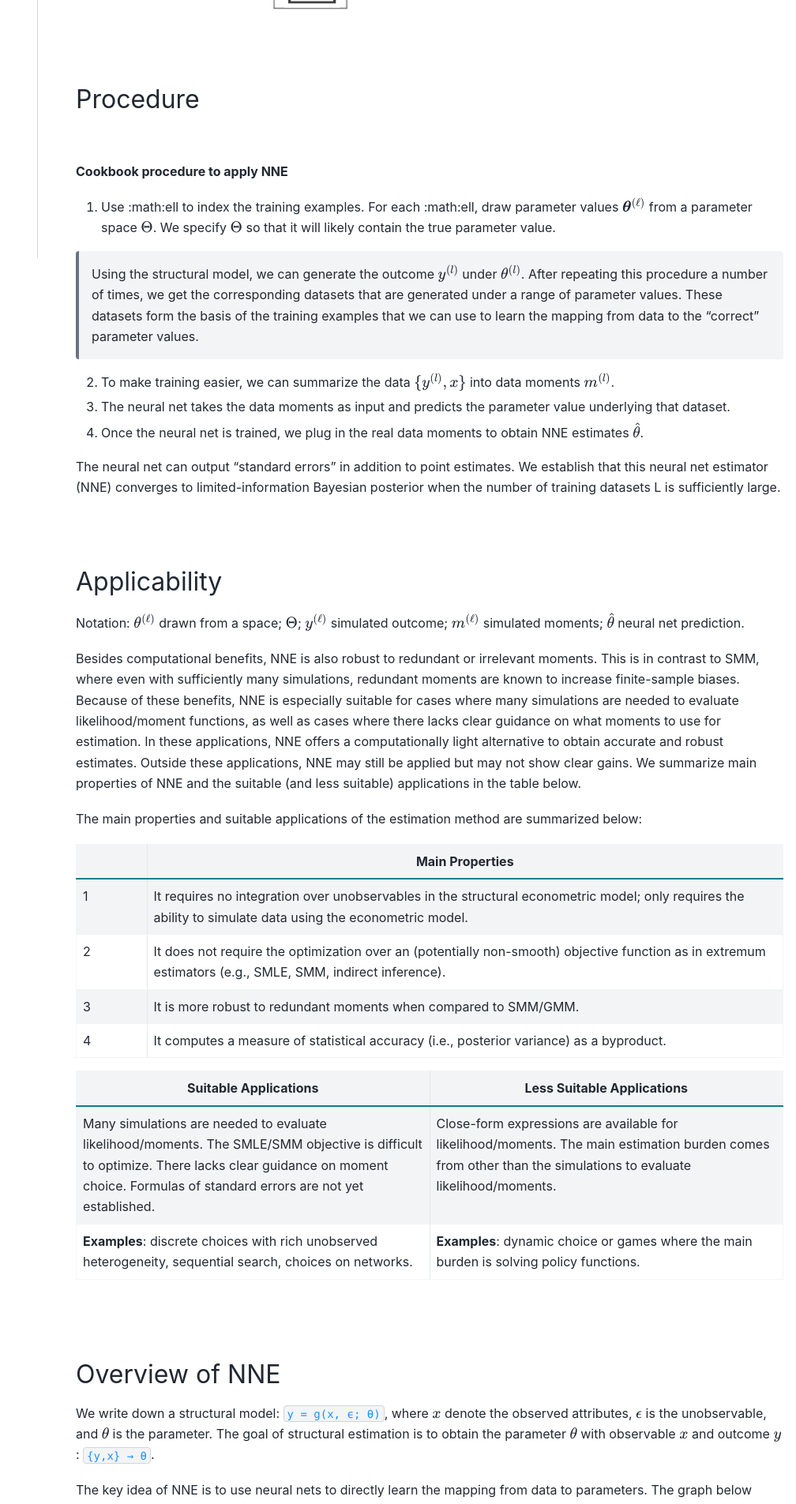
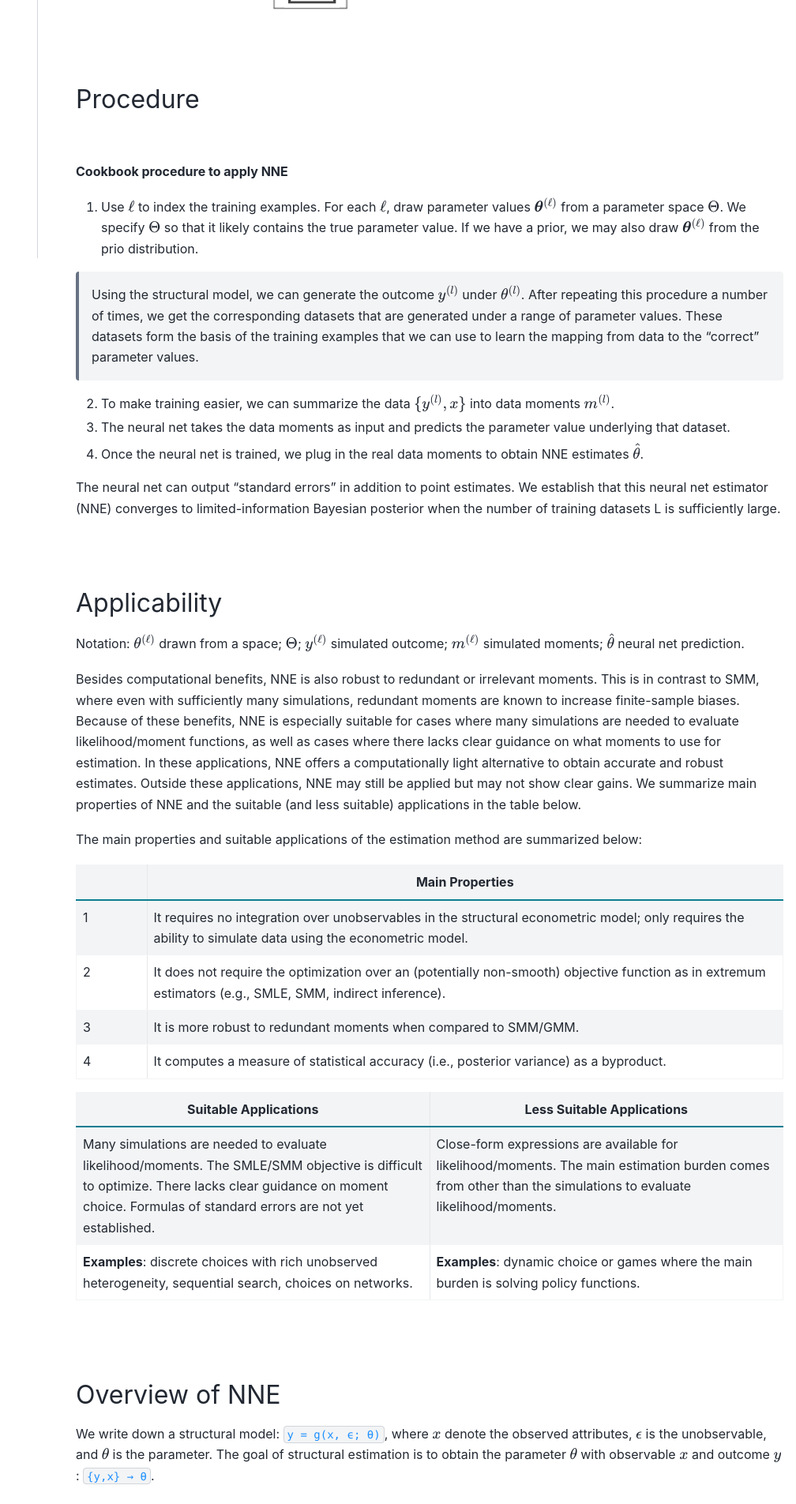
Before and after one commit to nnehome/nnehome.github.io, a Sphinx documentation site: the page built from docs/source/home/home.rst, in a window 1280 px wide. Shown: the part 1542-3447 px from the top of the page at 79% size, without its empty margins (272-1280 px from the left). Built offline with Sphinx 7.4.7 and the PyData theme 0.15.4, drawn with Linux system fonts in a browser that asks for light colours.

Commit message:
some change

```diff
--- a/docs/source/home/home.rst
+++ b/docs/source/home/home.rst
@@ -58,7 +58,7 @@
 
 **Cookbook procedure to apply NNE**
 
-1. Use :math:\ell to index the training examples. For each :math:\ell, draw parameter values :math:`\boldsymbol{\theta}^{(\ell)}` from a parameter space :math:`\Theta`. We specify :math:`\Theta` so that it will likely contain the true parameter value.
+1. Use :math:`\ell` to index the training examples. For each :math:`\ell`, draw parameter values :math:`\boldsymbol{\theta}^{(\ell)}` from a parameter space :math:`\Theta`. We specify :math:`\Theta` so that it likely contains the true parameter value. If we have a prior, we may also draw :math:`\boldsymbol{\theta}^{(\ell)}` from the prio distribution.
 
  Using the structural model, we can generate the outcome :math:`y^{(l)}` under :math:`\theta^{(l)}`. After repeating this procedure a number of times, we get the corresponding datasets that are generated under a range of parameter values. These datasets form the basis of the training examples that we can use to learn the mapping from data to the "correct" parameter values.
 
```
